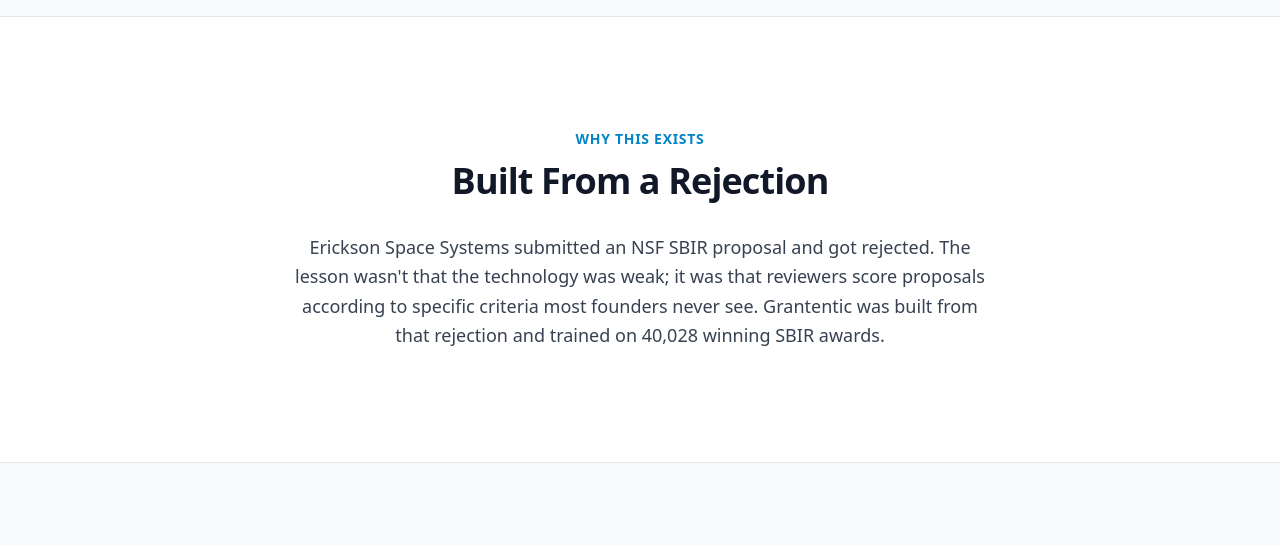
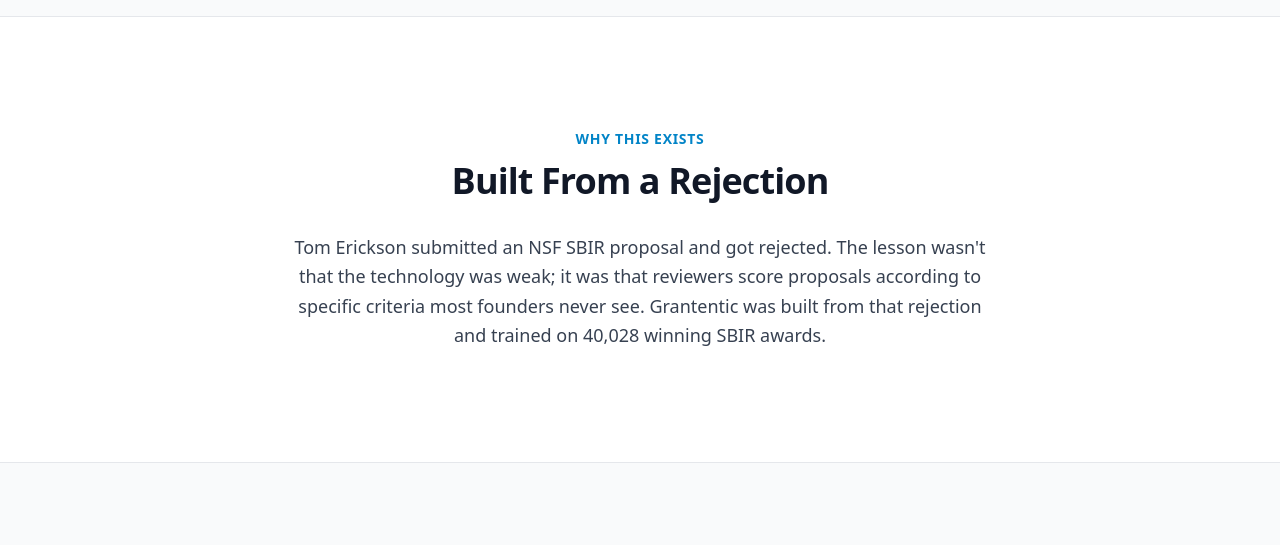
Before and after one commit to tommytoyou/grantentic, a FastAPI app: template templates/landing.html in a window 1280 px wide. Shown: the part 1617-2162 px from the top of the page. Run offline with FastAPI, Linux system fonts and the light colour scheme; the template is opened without the code that fills it, so the values that code supplies are empty; some libraries are stand-ins or nearby versions.

Commit message:
Use founder name instead of company name in Origin section
Co-Authored-By: Claude Sonnet 4.6 <noreply@anthropic.com>

```diff
--- a/templates/landing.html
+++ b/templates/landing.html
@@ -91,7 +91,7 @@
         <p class="text-sm uppercase tracking-wider font-semibold text-primary-600 mb-3">Why This Exists</p>
         <h2 class="text-3xl sm:text-4xl font-bold text-gray-900 tracking-tight mb-8">Built From a Rejection</h2>
         <p class="text-lg text-gray-700 leading-relaxed">
-            Erickson Space Systems submitted an NSF SBIR proposal and got rejected. The lesson wasn't that the technology was weak; it was that reviewers score proposals according to specific criteria most founders never see. Grantentic was built from that rejection and trained on 40,028 winning SBIR awards.
+            Tom Erickson submitted an NSF SBIR proposal and got rejected. The lesson wasn't that the technology was weak; it was that reviewers score proposals according to specific criteria most founders never see. Grantentic was built from that rejection and trained on 40,028 winning SBIR awards.
         </p>
     </div>
 </section>
```
